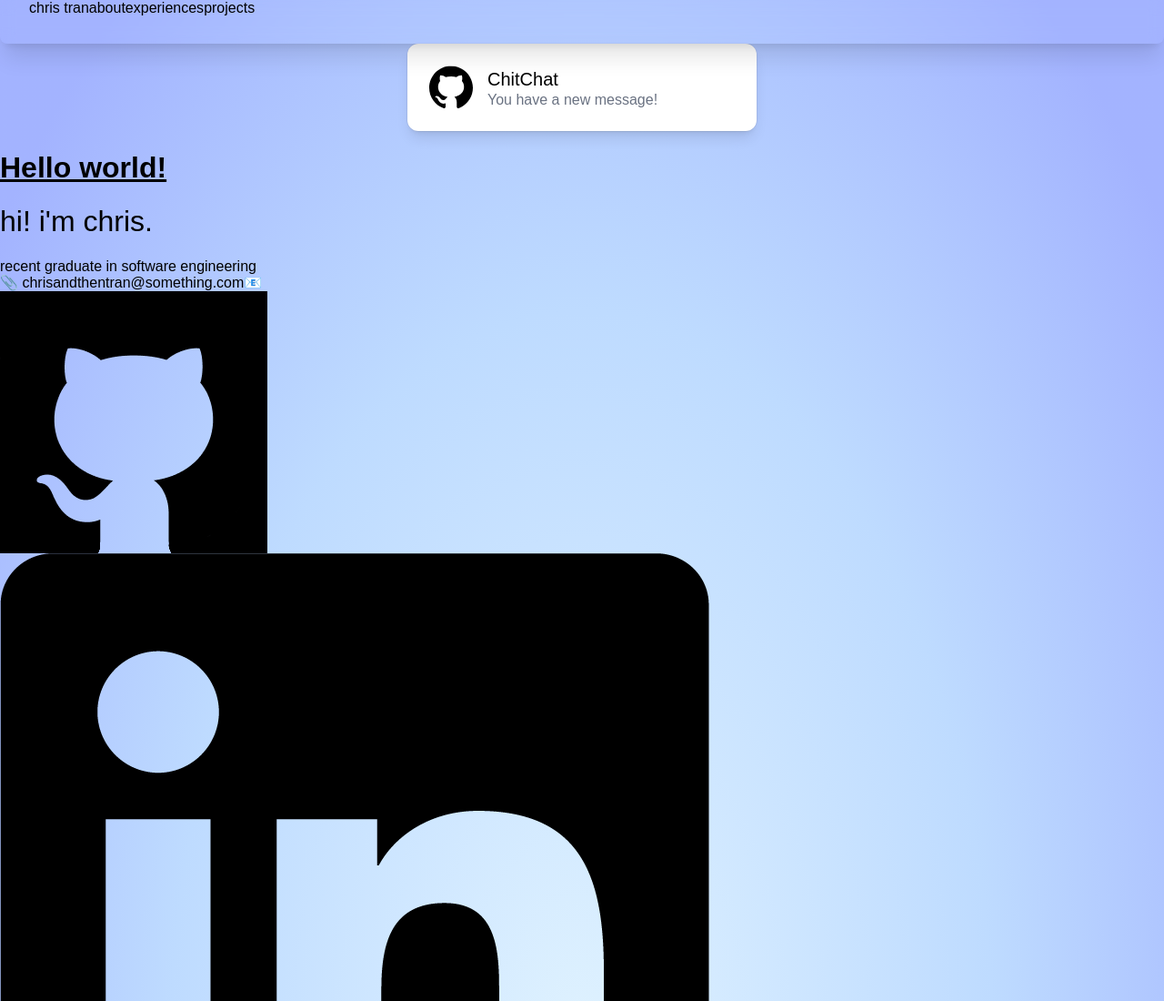
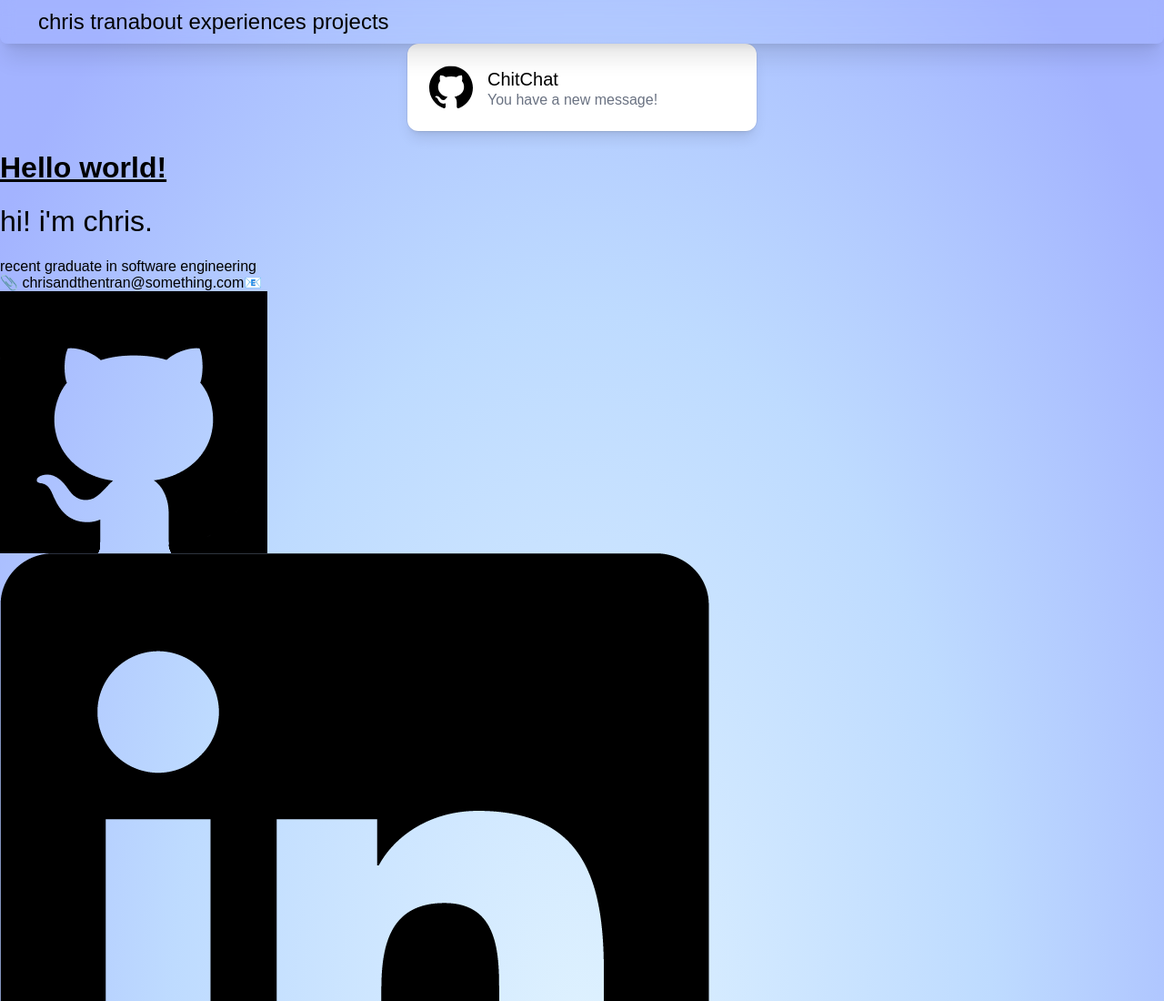
Before and after one commit to chrisandthentran/chrisandthentran-portfolio, a website: page src/index.html in a window 1280 px wide. Shown: the top 1100 px of the page at 91% size. Drawn offline with Linux system fonts and the light colour scheme; a web font is replaced by a local one.

Commit message:
Updated index and styles

```diff
--- a/src/index.html
+++ b/src/index.html
@@ -2,51 +2,59 @@
 <!-- div.apples for class -->
 <!doctype html>
 <html lang="en">
-
   <head>
     <meta charset="UTF-8" />
     <meta name="viewport" content="width=device-width, initial-scale=1.0" />
     <title>Chris Tran :]</title>
     <link rel="icon" href="../imgs/tomato.ico" />
     <link rel="stylesheet" href="output.css" />
+    <link rel="stylesheet" href="normalize.css" />
     <link rel="stylesheet" href="styles.css" />
-  <link rel="stylesheet" href="normalize.css" />
 
     <link rel="preconnect" href="https://fonts.googleapis.com" />
     <link rel="preconnect" href="https://fonts.gstatic.com" crossorigin />
-  <link href="https://fonts.googleapis.com/css2?family=Baloo+Tammudu+2:wght@400..800&display=swap" rel="stylesheet" />
+    <link
+      href="https://fonts.googleapis.com/css2?family=Baloo+Tammudu+2:wght@400..800&display=swap"
+      rel="stylesheet"
+    />
   </head>
 
   <header>
-  <header class="container shadow-xl fixed top-0 min-w-dvw backdrop-blur-sm bg-blend-multiply rounded-b-lg">
-    <div class="">
-      <nav class="">
+    <header
+      class="container shadow-xl fixed top-0 min-w-dvw backdrop-blur-sm bg-blend-multiply rounded-b-lg"
+    >
+      <div class="header-elements">
+        <nav class="header-links">
           <div class="relative flex overflow-x-clip">
-          <h2><span>chris tran</span></h2>
-          <div class="flex">
-            <a href="#">about</a>
-            <a href="#">experiences</a>
-            <a href="#">projects</a>
+            <span class="">chris tran</span>
+            <div class="hidden md:contents gap-x-8px">
+              <a href="#about">about</a>
+              <a href="#experiences">experiences</a>
+              <a href="#projects">projects</a>
             </div>
           </div>
         </nav>
       </div>
     </header>
-  <!-- <div class="container shadow-xl fixed top-0 min-w-dvw backdrop-blur-sm bg-blend-multiply rounded-b-lg">
-    <div class="text-black text-3xl">Wait why it actually kinda working</div>
-  </div> -->
   </header>
 
   <div
-  class="mx-auto flex max-w-sm items-center gap-x-4 rounded-xl bg-white p-6 shadow-lg outline outline-black/5 dark:bg-slate-800 dark:shadow-none dark:-outline-offset-1 dark:outline-white/10">
-  <img class="size-12 shrink-0" src="/imgs/githubcat.svg" alt="ChitChat Logo" />
+    class="mx-auto flex max-w-sm items-center gap-x-4 rounded-xl bg-white p-6 shadow-lg outline outline-black/5 dark:bg-slate-800 dark:shadow-none dark:-outline-offset-1 dark:outline-white/10"
+  >
+    <img
+      class="size-12 shrink-0"
+      src="/imgs/githubcat.svg"
+      alt="ChitChat Logo"
+    />
     <div>
       <div class="text-xl font-medium text-black dark:text-white">ChitChat</div>
       <p class="text-gray-500 dark:text-gray-400">You have a new message!</p>
     </div>
   </div>
 
-<body class="bg-radial-[at_50%_75%] from-sky-100 via-blue-200 to-indigo-300 to-90%">
+  <body
+    class="bg-radial-[at_50%_75%] from-sky-100 via-blue-200 to-indigo-300 to-90%"
+  >
     <h1 class="text-3xl font-bold underline">Hello world!</h1>
     <div class="BusinessCard">
       <h1>hi! i'm chris.</h1>
@@ -54,14 +62,22 @@
       <p>recent graduate in software engineering</p>
       <p>
         &#128206;
-      <a href="mailto:chrisandthentran@something.com">chrisandthentran@something.com</a>&#128231;
+        <a href="mailto:chrisandthentran@something.com"
+          >chrisandthentran@something.com</a
+        >&#128231;
       </p>
       <div>
-      <a href="https://github.com/chrisandthentran" target="_blank"><img src="../imgs/githubcat.png"
-          alt="github link to chrisandthentran" /></a>
+        <a href="https://github.com/chrisandthentran" target="_blank"
+          ><img
+            src="../imgs/githubcat.png"
+            alt="github link to chrisandthentran"
+        /></a>
       </div>
-    <a href="https://www.linkedin.com/in/christran01/" target="_blank"><img src="../imgs/linkedinlogo.png"
-        alt="linkedin link to christran01 " /></a>
+      <a href="https://www.linkedin.com/in/christran01/" target="_blank"
+        ><img
+          src="../imgs/linkedinlogo.png"
+          alt="linkedin link to christran01 "
+      /></a>
       <!-- flipped card side -->
       <div>
         <h2>about</h2>
@@ -89,5 +105,4 @@
       <p>thanks for visiting! cheerio!</p>
     </footer>
   </body>
-
 </html>
--- a/src/styles.css
+++ b/src/styles.css
@@ -1,7 +1,12 @@
 header {
-    height: 3rem;
-    /* background-color: rgb(222, 201, 255); */
-
+  height: 3rem;
+  /* background-color: rgb(222, 201, 255); */
+}
+.header-elements {
+  margin: 10px;
+}
+.header-links {
+  font-size: 24px;
 }
 
 /* body{
```
Lines whose indentation alone changed are shown as unchanged.
